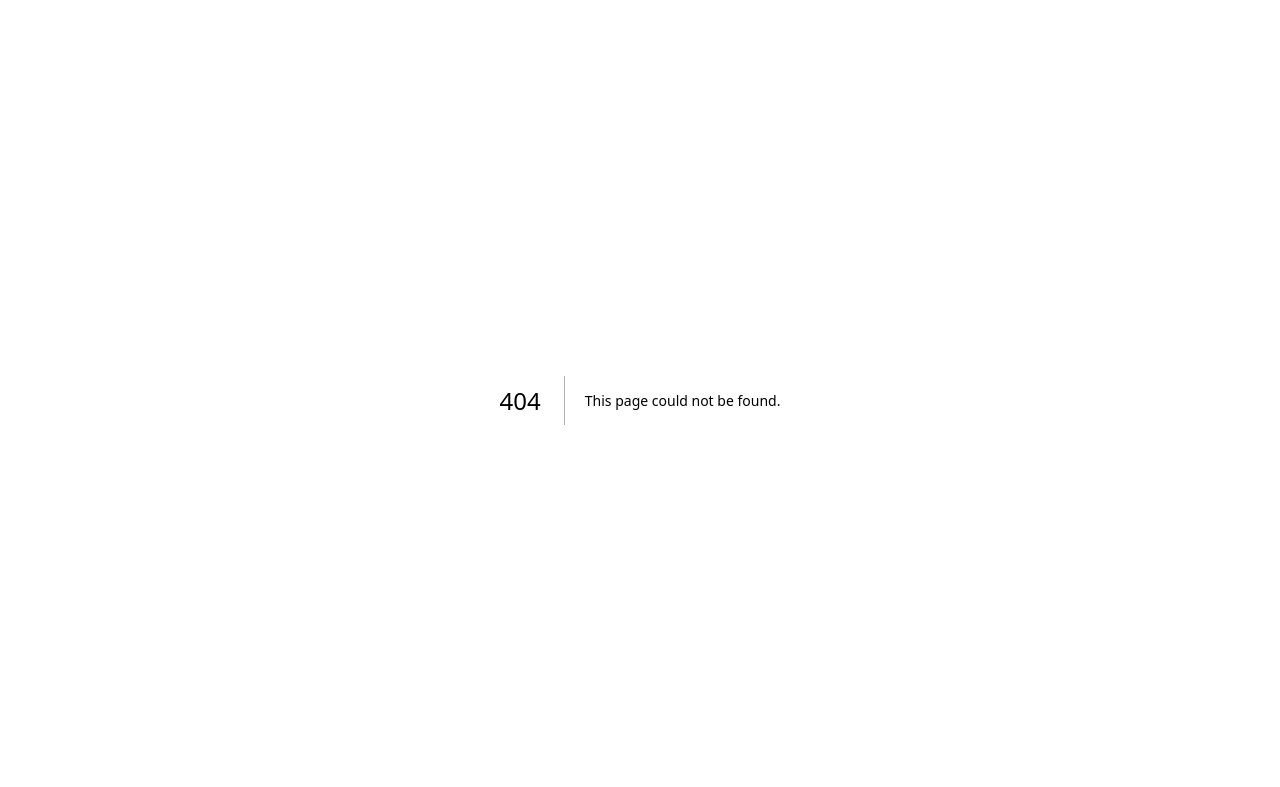
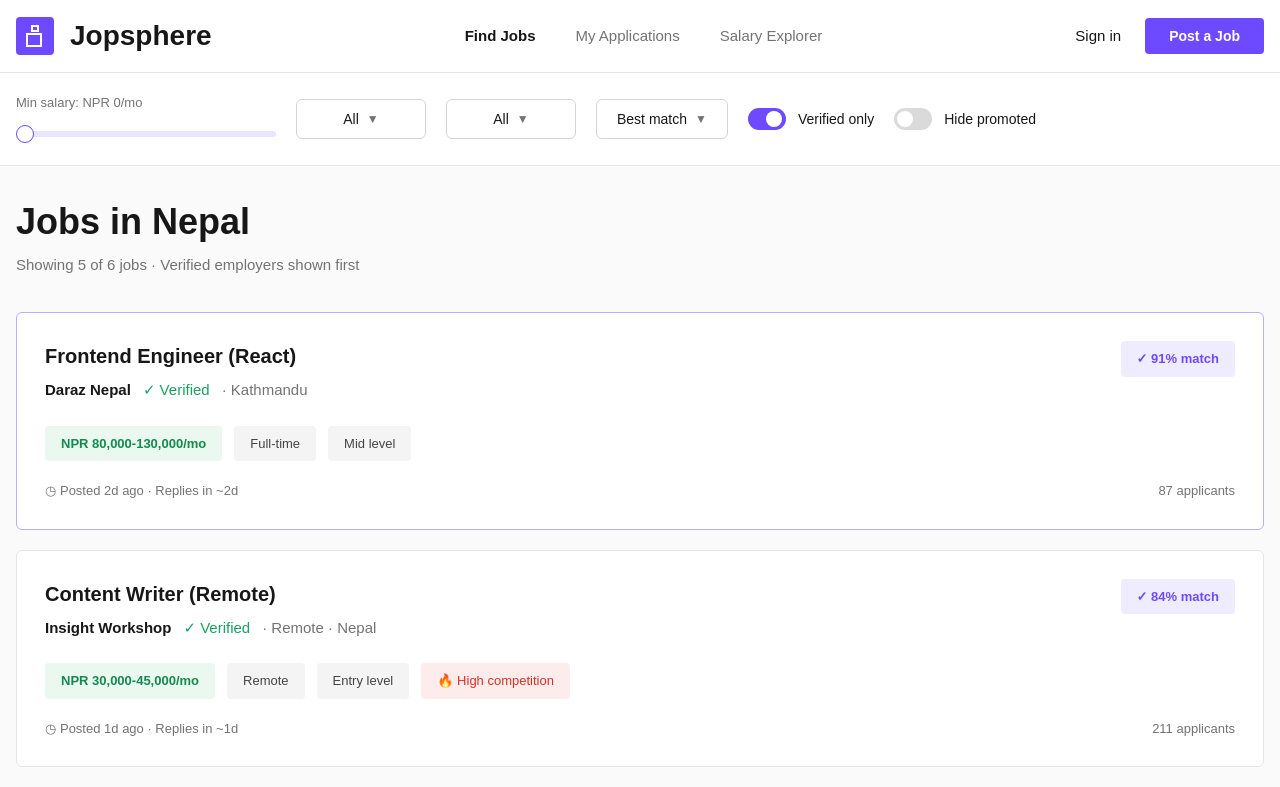
Before and after one commit to Andresh4321/Jopsphere_Job_Portal_Full_Stack_Website, a Next.js app in the folder job_portal_frontend/: page /Features/Findjob in a window 1280 px wide. Before the commit this address had no page. Shown: the top 787 px of the page. Built offline with nearby package versions, Linux system fonts and the light colour scheme.

Commit message:
feat: add Find Job page

```diff
--- /dev/null
+++ b/job_portal_frontend/app/Features/Findjob/page.tsx
@@ -0,0 +1,234 @@
+type Job = {
+	title: string;
+	company: string;
+	location: string;
+	verified: boolean;
+	match: string;
+	salary: string;
+	tags: string[];
+	posted: string;
+	applicants: string;
+	promoted?: boolean;
+	highlighted?: boolean;
+	competition?: string;
+};
+
+const jobs: Job[] = [
+	{
+		title: "Frontend Engineer (React)",
+		company: "Daraz Nepal",
+		location: "Kathmandu",
+		verified: true,
+		match: "91%",
+		salary: "NPR 80,000-130,000/mo",
+		tags: ["Full-time", "Mid level"],
+		posted: "Posted 2d ago · Replies in ~2d",
+		applicants: "87 applicants",
+		highlighted: true,
+	},
+	{
+		title: "Content Writer (Remote)",
+		company: "Insight Workshop",
+		location: "Remote · Nepal",
+		verified: true,
+		match: "84%",
+		salary: "NPR 30,000-45,000/mo",
+		tags: ["Remote", "Entry level"],
+		posted: "Posted 1d ago · Replies in ~1d",
+		applicants: "211 applicants",
+		competition: "High competition",
+	},
+	{
+		title: "Product Designer",
+		company: "CG App",
+		location: "Lalitpur",
+		verified: true,
+		match: "78%",
+		salary: "NPR 70,000-110,000/mo",
+		tags: ["Full-time", "Mid level"],
+		posted: "Posted 5d ago · Replies in ~3d",
+		applicants: "134 applicants",
+	},
+	{
+		title: "Barista (Walk-in Hiring)",
+		company: "Himalayan Java",
+		location: "Pulchowk, Lalitpur",
+		verified: true,
+		match: "72%",
+		salary: "NPR 18,000-24,000/mo",
+		tags: ["Walk-in", "Entry level"],
+		posted: "Posted 3d ago · Replies in ~1d",
+		applicants: "42 applicants",
+	},
+	{
+		title: "Sales Executive",
+		company: "Daraz Nepal",
+		location: "Kathmandu",
+		verified: true,
+		match: "65%",
+		salary: "NPR 25,000-40,000/mo",
+		tags: ["Full-time", "Entry level"],
+		posted: "Posted 4d ago · Replies in ~2d",
+		applicants: "96 applicants",
+		promoted: true,
+	},
+];
+
+function FilterChip({ label }: { label: string }) {
+	return (
+		<button
+			type="button"
+			className="h-10 min-w-32.5 rounded-md border border-neutral-300 bg-white px-5 text-sm text-neutral-900"
+		>
+			<span className="inline-flex items-center gap-2">
+				{label}
+				<span aria-hidden="true" className="text-xs text-neutral-500">
+					▼
+				</span>
+			</span>
+		</button>
+	);
+}
+
+function Toggle({ label, enabled }: { label: string; enabled?: boolean }) {
+	return (
+		<button type="button" className="inline-flex items-center gap-3 text-sm text-neutral-900">
+			<span
+				className={`relative inline-flex h-5.5 w-9.5 items-center rounded-full ${
+					enabled ? "bg-[#6D4AFF]" : "bg-[#DADADA]"
+				}`}
+			>
+				<span
+					className={`h-4 w-4 rounded-full bg-white transition ${enabled ? "translate-x-4.5" : "translate-x-0.75"}`}
+				/>
+			</span>
+			{label}
+		</button>
+	);
+}
+
+function JobCard({ job }: { job: Job }) {
+	return (
+		<article
+			className={`rounded-md border bg-white p-7 ${job.highlighted ? "border-[#BCAEFF] border-[1.5px]" : "border-neutral-200"}`}
+		>
+			<div className="flex flex-wrap items-start justify-between gap-4">
+				<div>
+					<div className="flex flex-wrap items-center gap-3">
+						<h2 className="text-[20px] font-bold text-neutral-900">{job.title}</h2>
+						{job.promoted && (
+							<span className="rounded border border-neutral-300 px-3 py-1 text-[11px] font-bold text-neutral-500">
+								PROMOTED
+							</span>
+						)}
+					</div>
+					<p className="mt-2 text-[15px]">
+						<span className="font-bold text-neutral-900">{job.company}</span>
+						{job.verified && <span className="ml-3 text-[#19A15F]">✓ Verified</span>}
+						<span className="ml-3 text-neutral-500">· {job.location}</span>
+					</p>
+				</div>
+				<span className="rounded bg-[#F0ECFF] px-4 py-2 text-[13px] font-bold text-[#6D4AFF]">
+					✓ {job.match} match
+				</span>
+			</div>
+
+			<div className="mt-6 flex flex-wrap gap-3">
+				<span className="rounded bg-[#EAF8F0] px-4 py-2 text-[13px] font-bold text-[#148A50]">{job.salary}</span>
+				{job.tags.map((tag) => (
+					<span key={tag} className="rounded bg-[#F4F4F5] px-4 py-2 text-[13px] text-[#444444]">
+						{tag}
+					</span>
+				))}
+				{job.competition && (
+					<span className="rounded bg-[#FDECEC] px-4 py-2 text-[13px] text-[#D93025]">🔥 {job.competition}</span>
+				)}
+			</div>
+
+			<div className="mt-5 flex flex-wrap items-center justify-between gap-2 text-[13px] text-neutral-500">
+				<span>◷ {job.posted}</span>
+				<span>{job.applicants}</span>
+			</div>
+		</article>
+	);
+}
+
+export default function FindJobsPage() {
+	return (
+		<main className="min-h-screen bg-[#FAFAFA] text-neutral-900">
+			<header className="border-b border-neutral-200 bg-white">
+				<div className="mx-auto flex h-18 w-full max-w-312 items-center justify-between px-4 lg:px-0">
+					<div className="flex items-center gap-4">
+						<div className="relative h-9.5 w-9.5 rounded bg-[#6D4AFF]">
+							<div className="absolute left-2.5 top-4 h-3.5 w-4 border-2 border-white" />
+							<div className="absolute left-3.75 top-2 h-1.75 w-2 border-2 border-white" />
+						</div>
+						<h1 className="text-[28px] font-bold">Jopsphere</h1>
+					</div>
+
+					<nav className="hidden items-center gap-10 text-[15px] lg:flex">
+						<a href="#" className="font-bold text-neutral-900">
+							Find Jobs
+						</a>
+						<a href="#" className="text-neutral-500">
+							My Applications
+						</a>
+						<a href="#" className="text-neutral-500">
+							Salary Explorer
+						</a>
+					</nav>
+
+					<div className="hidden items-center gap-6 lg:flex">
+						<a href="#" className="text-[15px] text-neutral-900">
+							Sign in
+						</a>
+						<button type="button" className="h-9 rounded bg-[#6D4AFF] px-6 text-sm font-bold text-white">
+							Post a Job
+						</button>
+					</div>
+				</div>
+			</header>
+
+			<section className="border-b border-neutral-200 bg-white/90">
+				<div className="mx-auto flex w-full max-w-312 flex-wrap items-center gap-5 px-4 py-5 lg:px-0">
+					<div>
+						<p className="text-[13px] text-neutral-500">Min salary: NPR 0/mo</p>
+						<div className="mt-2 relative h-6 w-65">
+							<div className="absolute top-2.5 h-1.5 w-full rounded bg-[#E9E4FF]" />
+							<div className="absolute left-0 top-1 h-4.5 w-4.5 rounded-full border border-[#6D4AFF] bg-white" />
+						</div>
+					</div>
+
+					<FilterChip label="All" />
+					<FilterChip label="All" />
+					<FilterChip label="Best match" />
+					<Toggle label="Verified only" enabled />
+					<Toggle label="Hide promoted" />
+				</div>
+			</section>
+
+			<section className="mx-auto w-full max-w-312 px-4 py-9 lg:px-0">
+				<h2 className="text-4xl font-bold">Jobs in Nepal</h2>
+				<p className="mt-3 text-[15px] text-neutral-500">Showing 5 of 6 jobs · Verified employers shown first</p>
+
+				<div className="mt-9 space-y-5">
+					{jobs.map((job) => (
+						<JobCard key={job.title} job={job} />
+					))}
+				</div>
+
+				<aside className="mt-10 flex flex-wrap items-center justify-between gap-6 rounded bg-[#F3F0FF] px-8 py-8">
+					<div>
+						<h3 className="text-2xl font-bold">Find verified jobs faster</h3>
+						<p className="mt-3 text-[15px] text-neutral-500">
+							Browse trusted employers, compare salary ranges, and apply to jobs with quick response times.
+						</p>
+					</div>
+					<button type="button" className="h-11 rounded bg-[#6D4AFF] px-10 text-[15px] font-bold text-white">
+						Apply Now
+					</button>
+				</aside>
+			</section>
+		</main>
+	);
+}
```
